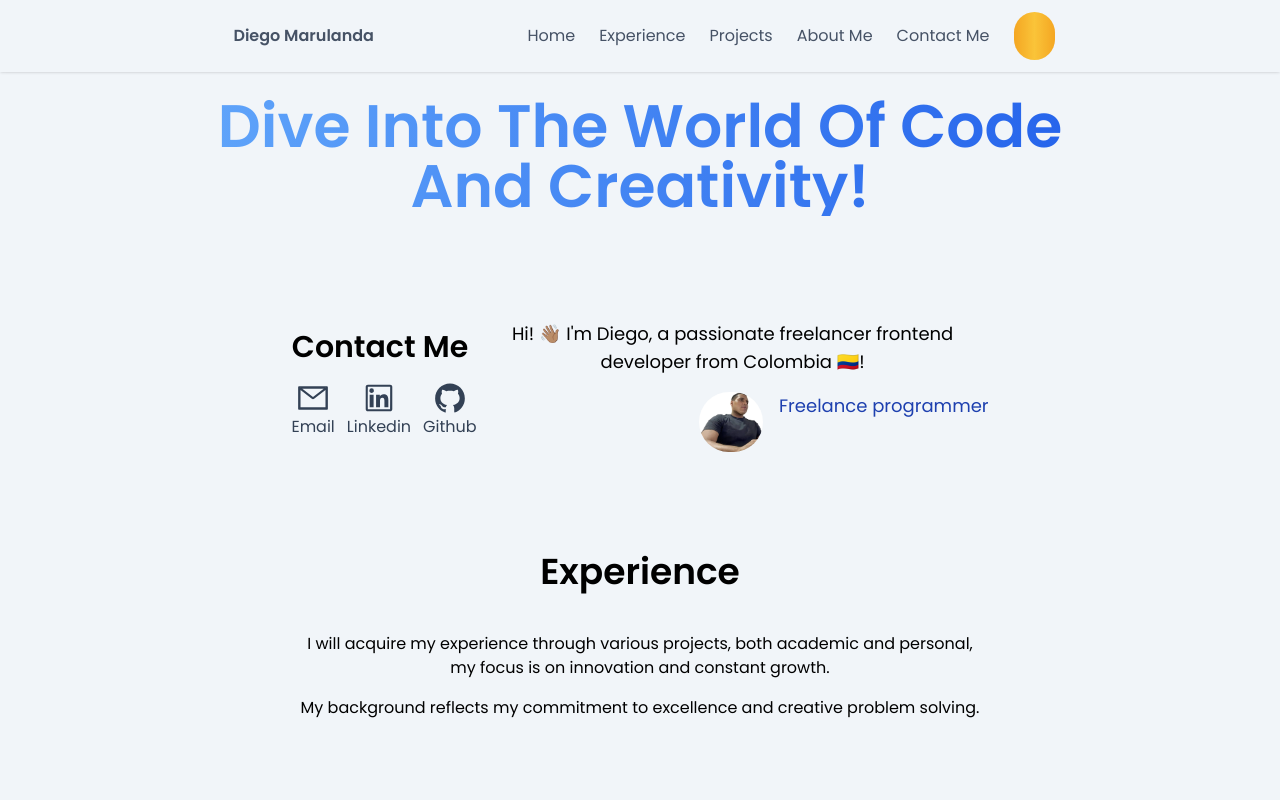
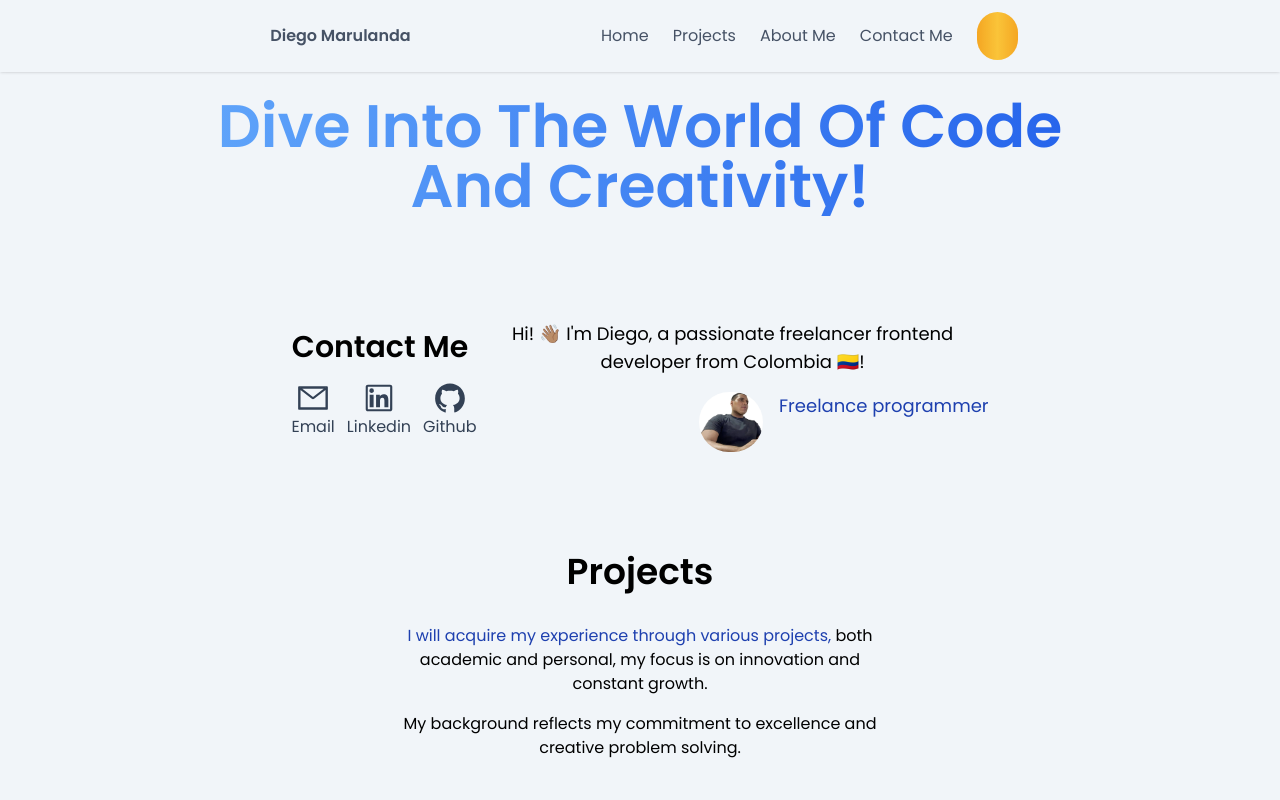
Before and after one commit to DiegoMarulandaB/Portfolio, a Next.js app: page / in a window 1280 px wide. Shown: the top 800 px of the page. Built offline with nearby package versions, Linux system fonts and the light colour scheme; some icons are missing.

Commit message:
refactor: :sparkles: add new structure

```diff
--- a/src/app/page.tsx
+++ b/src/app/page.tsx
@@ -1,4 +1,3 @@
-import Experience from '@/s/Experience/Experience'
 import Home from '../components/Home/Home'
 import Projects from '@/s/Projects/Projects'
 import About from '@/s/About/About'
@@ -8,7 +7,6 @@ export default function HomePage() {
   return (
     <main className="mx-auto max-w-5xl px-4 sm:px-6">
       <Home />
-      <Experience />
       <Projects />
       <About />
     </main>
--- a/src/components/Experience/Experience.tsx
+++ /dev/null
@@ -1,28 +0,0 @@
-'use client'
-
-const Experience = () => {
-  return (
-    <section id="experience">
-      <div className=" text-center justify-center mx-2 mr-2 pt-24 font-extrabold capitalize text-4xl sm:text-6xl md:text-4xl lg:text-4xl xl:text-7xl">
-        <h1>Experience</h1>
-      </div>
-      <div className="flex flex-col md:flex-row md:p-4 md:text-left mt-2 space-y-10 md:space-x-10 md:space-y-0 items-stretch justify-center align-top">
-        <div className="md:w-3/4">
-          <div className="flex flex-col items-center justify-center pb-4">
-            <div className="text-center text-1xl dark:text-white mx-2 mr-2 mt-4 [&>p]:mb-4">
-              <p>
-                I will acquire my experience through various projects, both academic and personal, my focus is on
-                innovation and constant growth.
-              </p>
-              <p>
-                My background reflects my commitment to excellence and creative problem solving.
-              </p>
-            </div>
-          </div>
-        </div>
-      </div>
-    </section>
-  )
-}
-
-export default Experience
--- a/src/components/Navigation/Navigation.tsx
+++ b/src/components/Navigation/Navigation.tsx
@@ -8,7 +8,6 @@ import NaviLink from '../../types/NaviLink'
 
 const LINKS_NAV: NaviLink[] = [
   { label: 'Home', route: '/#home' },
-  { label: 'Experience', route: '/#experience' },
   { label: 'Projects', route: '/#projects' },
   { label: 'About Me', route: '/#about' },
   { label: 'Contact Me', route: '/#contact' },
--- a/src/components/Projects/Projects.tsx
+++ b/src/components/Projects/Projects.tsx
@@ -14,13 +14,25 @@ const Projects: React.FC = () => {
     <section id="projects">
       <div className="min-h-screen flex items-center justify-center">
         <div className="flex flex-col mx-4 mr-4">
-          <div className="">
-            <div className="mx-auto mb-[56px] max-w-[510px]">
+            <div className="mx-auto mb-[4px] max-w-[510px]">
               <h1 className=" text-center mx-2 mr-2 mt-24 font-extrabold capitalize text-4xl sm:text-6xl md:text-4xl lg:text-4xl xl:text-7xl">
                 Projects
               </h1>
+              <div className="md:w-5/3">
+                <div className="flex flex-col items-center justify-center pb-4">
+                  <div className="text-center text-1xl dark:text-white mx-2 mr-2 mt-8 [&>p]:mb-4">
+                    <p>
+                      <span className="text-blue-800 dark:text-amber-200">
+                        {' '}
+                        I will acquire my experience through various projects,
+                      </span>{' '}
+                      both academic and personal, my focus is on innovation and constant growth.
+                    </p>
+                    <p>My background reflects my commitment to excellence and creative problem solving.</p>
+                  </div>
+                </div>
+              </div>
             </div>
-          </div>
 
           <div className="w-full flex flex-wrap justify-center -mx-4">
             <div className="">
```
